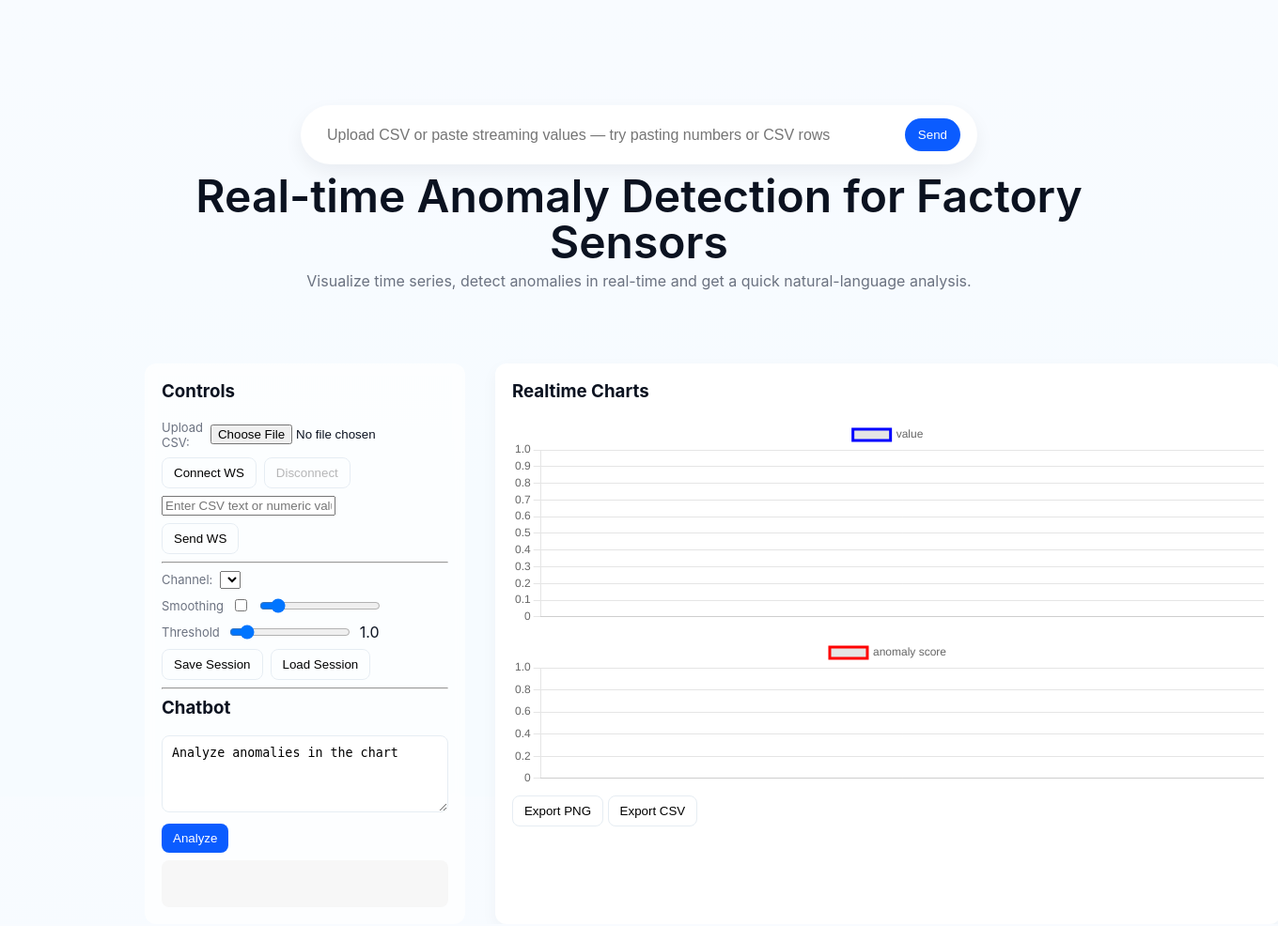
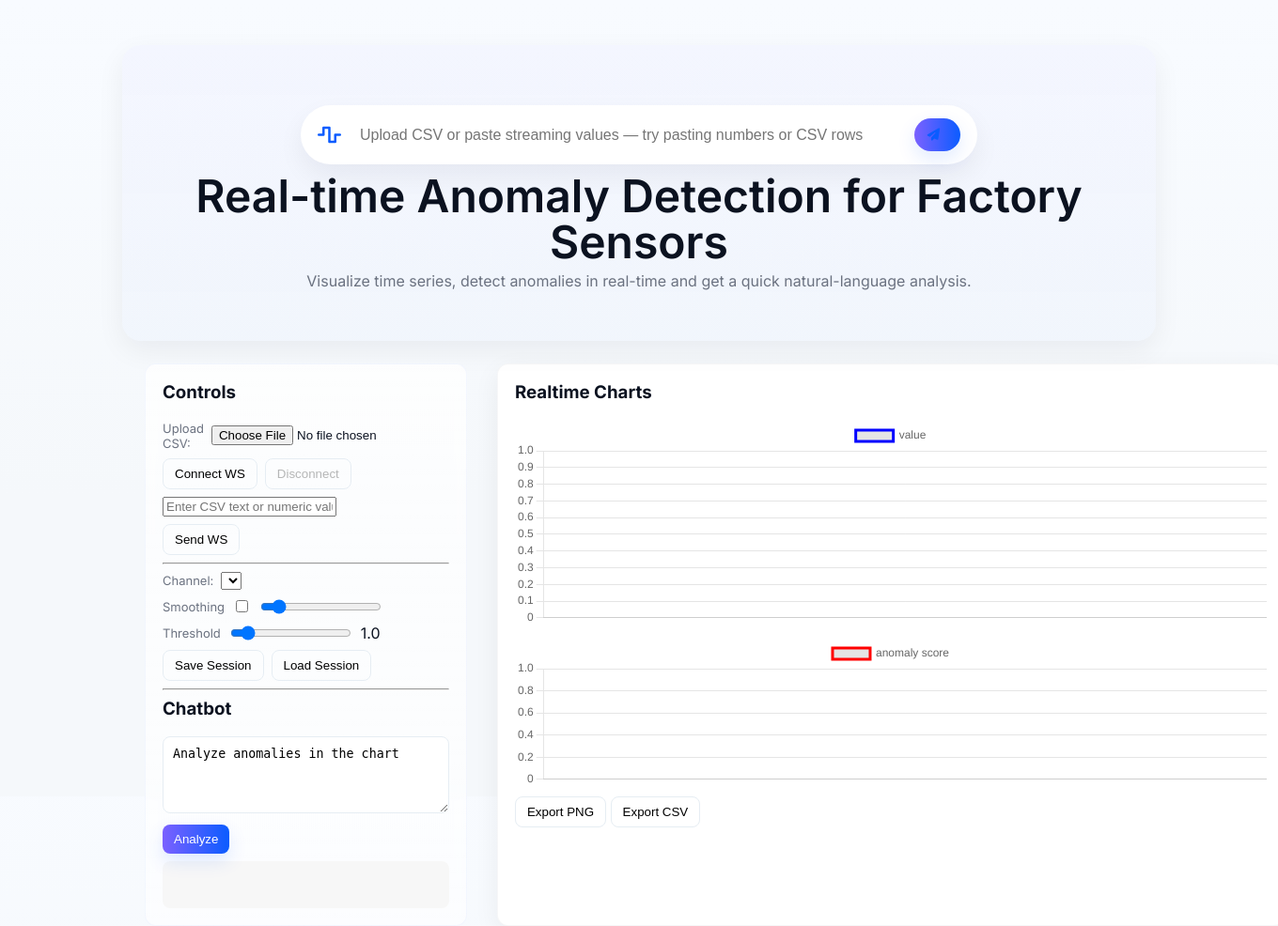
Before and after one commit to katD2707/anomaly_detection, a FastAPI app: page / in a window 1360 px wide. Shown: the whole page at 94% size. Before the commit the page ends 908 px from the top, so only its background shows below. Run offline with FastAPI, Linux system fonts and the light colour scheme; lists and menus that the app fills with data are empty; some libraries are stand-ins or nearby versions.

Commit message:
UI: add fonts, icons, animations, color tweaks

```diff
--- a/static/css/style.css
+++ b/static/css/style.css
@@ -1,28 +1,44 @@
+.root{--unused:1}
 :root{
-  --bg:#f6fbff;
+  --bg:#f5f8fb;
   --accent:#0b5cff;
+  --accent-2:#7b61ff;
   --muted:#6b7280;
   --card:#ffffff;
+  --glass: rgba(11,92,255,0.06);
 }
 *{box-sizing:border-box}
 html,body{height:100%;margin:0;font-family:Inter, system-ui, -apple-system, 'Segoe UI', Roboto, 'Helvetica Neue', Arial; background:linear-gradient(180deg,#f8fbff 0%, var(--bg) 60%); color:#0b1220}
-.hero{max-width:1100px;margin:48px auto 24px;padding:36px 24px;background:transparent;border-radius:20px;text-align:center}
+.hero{max-width:1100px;margin:48px auto 24px;padding:36px 24px;background:linear-gradient(180deg, rgba(123,97,255,0.03), rgba(11,92,255,0.02));border-radius:20px;text-align:center;box-shadow:0 10px 30px rgba(12,18,40,0.06);animation:fadeInUp 560ms ease both}
 .hero .search-wrap{margin:28px auto 10px;display:flex;justify-content:center}
-.search-box{display:flex;align-items:center;width:720px;max-width:92%;background:var(--card);border-radius:40px;padding:14px 18px;box-shadow:0 8px 20px rgba(15,23,42,0.06)}
+.search-box{display:flex;align-items:center;width:720px;max-width:92%;background:var(--card);border-radius:40px;padding:14px 18px;box-shadow:0 12px 28px rgba(15,23,42,0.06);transition:transform 220ms ease, box-shadow 220ms ease}
+.search-box:hover{transform:translateY(-4px)}
 .search-box input{flex:1;border:0;outline:none;font-size:16px;padding:8px 10px}
-.search-box button{background:var(--accent);color:white;border:0;padding:10px 14px;border-radius:999px;margin-left:8px;cursor:pointer}
+.search-box button{background:linear-gradient(90deg,var(--accent-2),var(--accent));color:white;border:0;padding:10px 14px;border-radius:999px;margin-left:8px;cursor:pointer;box-shadow:0 8px 20px rgba(11,92,255,0.12);transition:transform 160ms ease}
+.search-box button:hover{transform:translateY(-3px)}
+.search-box i{color:var(--accent);margin-right:8px}
 .title{font-size:48px;line-height:1.02;margin:8px 0 6px;font-weight:600}
 .subtitle{color:var(--muted);margin-bottom:18px}
 .layout{display:flex;gap:32px;max-width:1100px;margin:16px auto;padding:0 24px}
-.controls{flex:1;background:rgba(255,255,255,0.7);border-radius:12px;padding:18px;backdrop-filter:blur(6px)}
-.panel{flex:2;background:var(--card);border-radius:12px;padding:18px;box-shadow:0 6px 18px rgba(12,16,32,0.04)}
+.controls{flex:1;background:linear-gradient(180deg, rgba(255,255,255,0.75), rgba(255,255,255,0.6));border-radius:12px;padding:18px;backdrop-filter:blur(6px);border:1px solid rgba(11,92,255,0.04)}
+.panel{flex:2;background:var(--card);border-radius:12px;padding:18px;box-shadow:0 8px 28px rgba(12,16,32,0.06);border:1px solid rgba(12,16,32,0.03)}
 .controls h3,.panel h3{margin-top:0}
 .small{font-size:13px;color:var(--muted)}
 .chatbot-area textarea{width:100%;border-radius:8px;padding:10px;border:1px solid #e6edf3}
-.btn{background:var(--accent);color:#fff;padding:8px 12px;border-radius:8px;border:0;cursor:pointer}
+.btn{background:linear-gradient(90deg,var(--accent-2),var(--accent));color:#fff;padding:8px 12px;border-radius:8px;border:0;cursor:pointer;box-shadow:0 8px 20px rgba(11,92,255,0.12);transition:transform 160ms ease}
+.btn:hover{transform:translateY(-3px)}
 .muted-btn{background:transparent;border:1px solid #e6edf3;padding:8px 12px;border-radius:8px;cursor:pointer}
 .controls .row{display:flex;gap:8px;align-items:center;margin:8px 0}
 .charts{display:flex;flex-direction:column;gap:12px}
 .footer-note{text-align:center;color:var(--muted);font-size:13px;margin-top:18px}
 
+/* animations */
+@keyframes fadeInUp{from{opacity:0;transform:translateY(10px)}to{opacity:1;transform:translateY(0)}}
+
+/* accent pill and badges */
+.muted-badge{background:rgba(11,92,255,0.04);padding:6px 10px;border-radius:999px;color:var(--muted);font-size:13px}
+.accent-pill{background:linear-gradient(90deg,var(--accent),var(--accent-2));padding:6px 10px;border-radius:999px;color:white;font-weight:600}
+
 @media(max-width:900px){.layout{flex-direction:column}.search-box{width:92%}}
+
+@media(max-width:900px){.layout{flex-direction:column}.search-box{width:92%}}
--- a/templates/index.html
+++ b/templates/index.html
@@ -5,13 +5,16 @@
     <title>MaintainceAnomalyDetection</title>
     <meta name="viewport" content="width=device-width,initial-scale=1" />
     <link rel="stylesheet" href="/static/css/style.css" />
+    <link href="https://fonts.googleapis.com/css2?family=Inter:wght@300;400;600;700;800&display=swap" rel="stylesheet">
+    <script src="https://kit.fontawesome.com/a2d9d6f7b1.js" crossorigin="anonymous"></script>
   </head>
   <body>
     <div class="hero">
       <div class="search-wrap">
         <div class="search-box">
+          <i class="fa-solid fa-wave-square" style="color:var(--accent);margin-right:10px;font-size:20px"></i>
           <input id="hero-input" placeholder="Upload CSV or paste streaming values — try pasting numbers or CSV rows" />
-          <button id="send" class="btn">Send</button>
+          <button id="send" class="btn"><i class="fa-solid fa-paper-plane"></i></button>
         </div>
       </div>
       <div class="title">Real-time Anomaly Detection for Factory Sensors</div>
```
